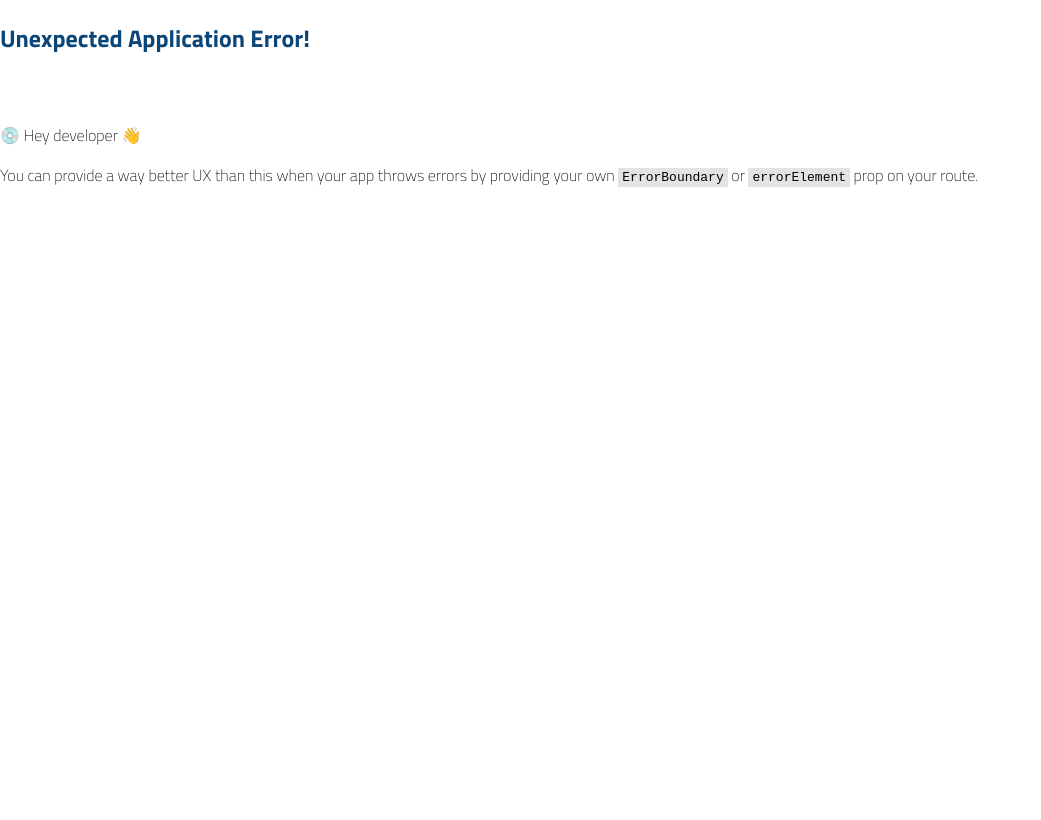
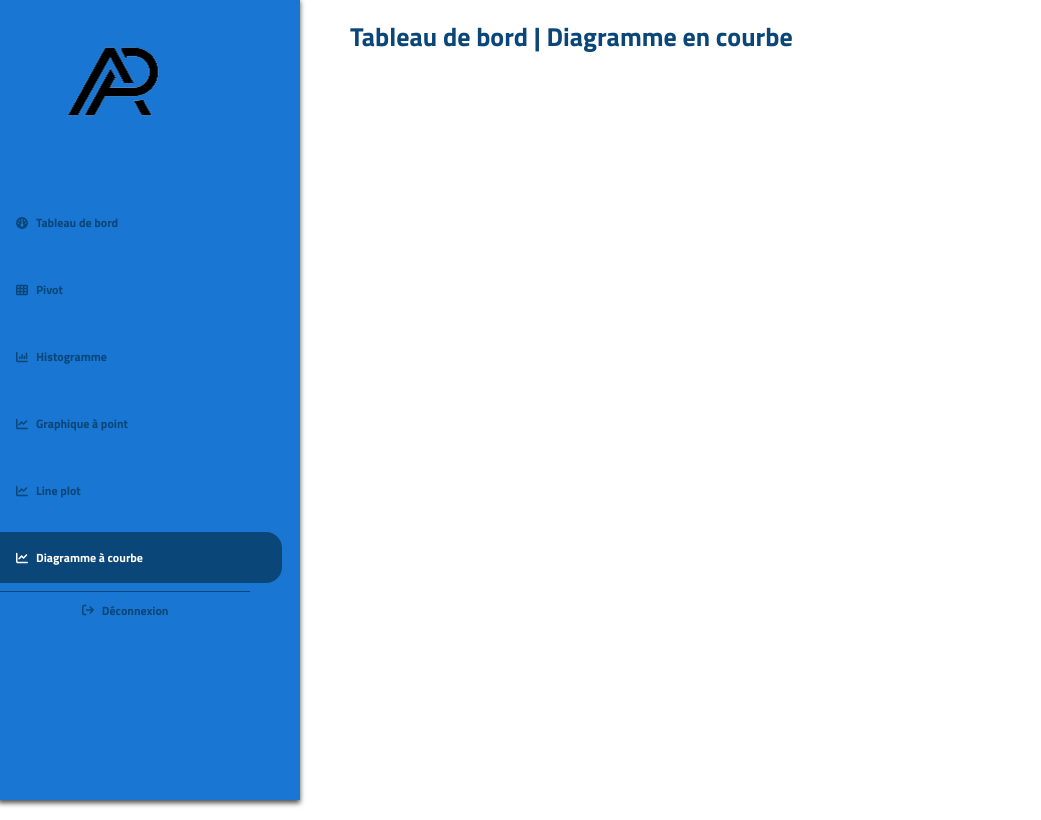
Before and after one commit to IFDevM/front-react-project3, a React (Create React App) app: page /linecurvy in a window 1280 px wide. Before the commit this address had no page. Shown: the whole page, without its empty margins (0-1041 px from the left). Built offline with nearby package versions, Linux system fonts and the light colour scheme.

Commit message:
Ajout des pages HommePage et onglets de graphiques différents

```diff
--- /dev/null
+++ b/src/pages/graphdot/GraphDot.jsx
@@ -0,0 +1,15 @@
+import React from 'react'
+
+function GraphDot(props) {
+
+
+    return (
+        <>
+            <div className='head-dashboard'>
+                <h1>Tableau de bord | Graphique à point</h1>
+            </div>
+        </>
+    )
+}
+
+export default GraphDot;
--- /dev/null
+++ b/src/pages/histogram/Histogram.jsx
@@ -0,0 +1,16 @@
+import React from 'react';
+import './Histogram.css'
+
+function Histogram(props) {
+
+
+    return (
+        <>
+            <div className='head-dashboard'>
+                <h1>Tableau de bord | Histogramme</h1>
+            </div>
+        </>
+    )
+}
+
+export default Histogram;
--- /dev/null
+++ b/src/pages/linecurvy/LineCurvy.jsx
@@ -0,0 +1,16 @@
+import React from 'react';
+import './LineCurvy.css';
+
+function LineCurvy(props) {
+
+
+    return (
+        <>
+            <div className='head-dashboard'>
+                <h1>Tableau de bord | Diagramme en courbe</h1>
+            </div>
+        </>
+    )
+}
+
+export default LineCurvy;
--- /dev/null
+++ b/src/pages/lineplot/LinePlot.jsx
@@ -0,0 +1,16 @@
+import React from 'react';
+import './LinePlot.css';
+
+function LinePlot(props) {
+
+
+    return (
+        <>
+            <div className='head-dashboard'>
+                <h1>Tableau de bord | Line Plot</h1>
+            </div>
+        </>
+    )
+}
+
+export default LinePlot;
```
Also changed, not shown: src/routes/PublicRouter.jsx (+24 -0 lines), src/pages/graphdot/GraphDot.css (added), src/pages/histogram/Histogram.css (added), src/pages/linecurvy/LineCurvy.css (added), src/pages/lineplot/LinePlot.css (added).
